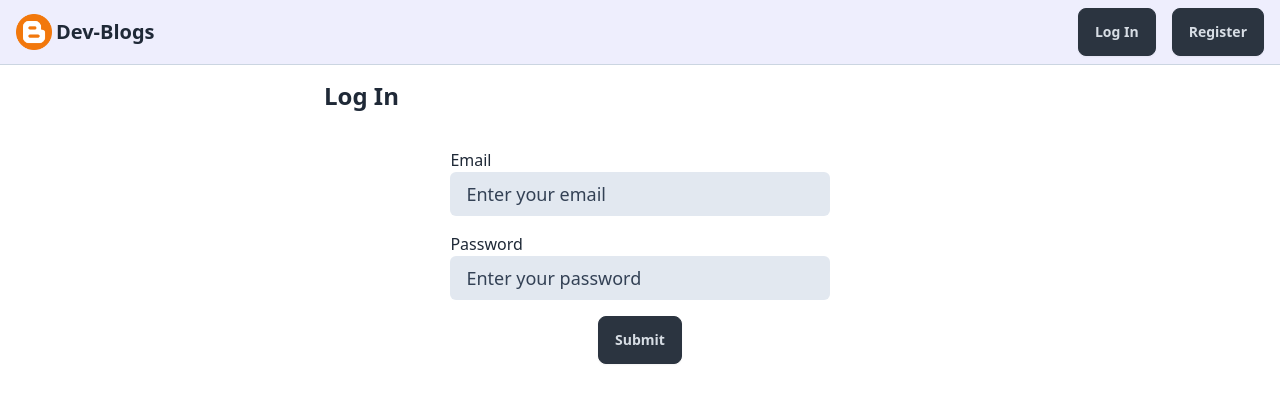
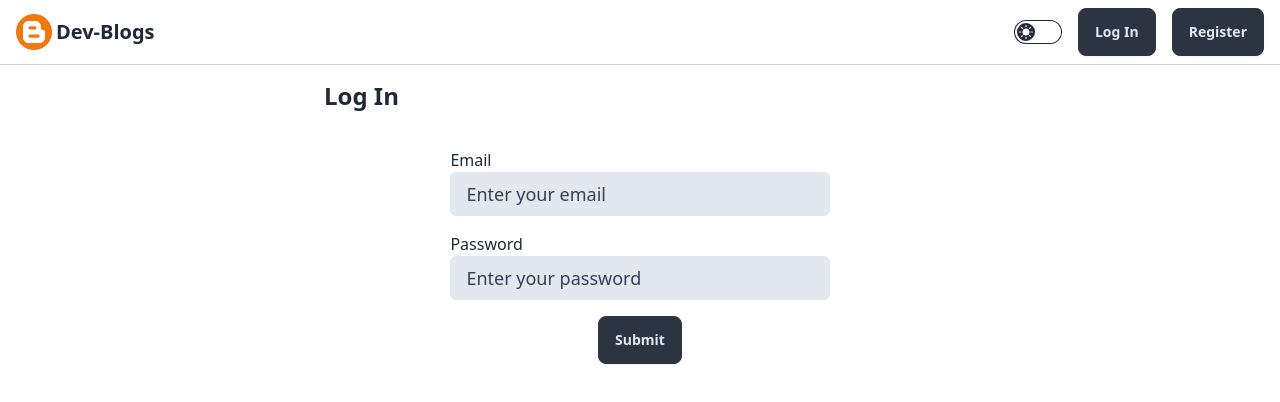
Before and after one commit to arsrivastawa/Blogs, a React (Vite) app in the folder frontend/: page /login in a window 1280 px wide. Shown: the top 402 px of the page. Built offline with nearby package versions, Linux system fonts and the light colour scheme.

Commit message:
Authentication Part Completed

```diff
--- a/frontend/src/App.jsx
+++ b/frontend/src/App.jsx
@@ -4,10 +4,12 @@ import { BrowserRouter as Router, Route, Routes } from "react-router-dom";
 import Home from "./pages/Home";
 import Login from "./components/login/Login";
 import Signup from "./components/signup/Signup";
-import { useEffect, useState } from "react";
+import { useContext, useEffect, useState } from "react";
 import axios from "axios";
+import { DataContext } from "./assets/helperFunctions/DataProvider";
 function App() {
-  const [userName, setUserName] = useState(null);
+  const User = useContext(DataContext);
+  console.log(User.userData);
   useEffect(() => {
     let token = localStorage.getItem("token");
     if (token) {
@@ -15,7 +17,8 @@ function App() {
         .post("http://localhost:3000/user", { token })
         .then((res) => {
           console.table(res.data);
-          setUserName(res.data.username);
+          User.setUser(res.data);
+          console.log(User.userData);
         })
         .catch((err) => {});
     }
@@ -23,7 +26,7 @@ function App() {
   return (
     <>
       <Router>
-        <Navbar userName={userName} />
+        <Navbar userName={User.userData.username} />
         <Routes>
           <Route path="/" element={<Home />} />
           <Route path="/login" element={<Login />} />
--- a/frontend/src/assets/helperFunctions/AuthFunctions.js
+++ b/frontend/src/assets/helperFunctions/AuthFunctions.js
@@ -4,8 +4,21 @@ export default function handleLogin(
   password,
   setMessage,
   setMessageToggler,
-  navigate
+  navigate,
+  setUser
 ) {
+  if (localStorage.getItem("token")) {
+    axios.post(
+      "http://localhost:3000/login",
+      { token },
+      {
+        headers: {
+          "Content-Type": "application/json",
+          Authorization: "TokenAlreadyExisting",
+        },
+      }
+    ).then;
+  } else {
     var pattern = /^[^\s@]+@[^\s@]+\.[^\s@]+$/;
     if (!pattern.test(email)) {
       setMessageToggler(true);
@@ -16,14 +29,24 @@ export default function handleLogin(
       }, 2000);
     } else if (email != "" && password != "") {
       axios
-      .post("http://localhost:3000/login", { email, password })
+        .post(
+          "http://localhost:3000/login",
+          { email, password },
+          {
+            headers: {
+              "Content-Type": "application/json",
+              Authorization: "TokenNotExisting",
+            },
+          }
+        )
         .then((res) => {
           if (res.data.state == "exist") {
             setMessageToggler(true);
             setMessage("Log in Success");
             localStorage.setItem("token", res.data.token);
+            setUser(res.data.userData);
             navigate("/");
-          window.location.reload();
+            // window.location.reload();
           } else if (res.data.state == "doesNotExist") {
             setMessageToggler(true);
             setMessage("Email doesn't exist in our record, plese register");
@@ -46,6 +69,7 @@ export default function handleLogin(
       setMessage("Fill All the Fields");
     }
   }
+}
 
 export function handleSignup(
   uname,
@@ -55,7 +79,8 @@ export function handleSignup(
   cnfPassword,
   setMessage,
   setMessageToggler,
-  navigate
+  navigate,
+  setUser
 ) {
   var pattern = /^[^\s@]+@[^\s@]+\.[^\s@]+$/;
   if (!pattern.test(email)) {
@@ -85,8 +110,9 @@ export function handleSignup(
             setMessageToggler(true);
             setMessage("Signup Success");
             localStorage.setItem("token", res.data.token);
+            setUser(res.data.userData);
             navigate("/");
-            window.location.reload();
+            // window.location.reload();
           } else {
             setMessageToggler(true);
             setMessage("Email already exists, please login");
--- /dev/null
+++ b/frontend/src/assets/helperFunctions/DataProvider.jsx
@@ -0,0 +1,25 @@
+import React, { createContext, useState } from "react";
+
+export const DataContext = createContext();
+
+function DataProvider({ children }) {
+  const [userData, setUserData] = useState({});
+
+  function setUser(Data) {
+    setUserData({
+      username: Data ? Data.username : null,
+      userID: Data ? Data.uid : null,
+      useremail: Data ? Data.useremail : null,
+    });
+  }
+
+  return (
+    <>
+      <DataContext.Provider value={{ userData, setUser }}>
+        {children}
+      </DataContext.Provider>
+    </>
+  );
+}
+
+export default DataProvider;
--- a/frontend/src/components/Button/Button.jsx
+++ b/frontend/src/components/Button/Button.jsx
@@ -5,7 +5,7 @@ function Button({ title, onClick }) {
     <>
       <button
         onClick={onClick}
-        className="btn btn-xs text-base sm:btn-sm md:btn-md btn-neutral"
+        className="btn btn-xs text-base sm:btn-sm md:btn-md btn-neutral text-slate-200"
       >
         {title}
       </button>
--- a/frontend/src/components/avatar/Avatar.jsx
+++ b/frontend/src/components/avatar/Avatar.jsx
@@ -18,7 +18,7 @@ function Avatar({ userName }) {
             tabIndex="0"
             className="dropdown-content z-[1] mt-1 text-slate-200 menu p-2 shadow bg-base-100 rounded-box w-36"
           >
-            <li className="mb-2 font-semibold hover:text-slate-900">
+            <li className="mb-2 font-semibold hover:text-white">
               <a className="bg-neutral">Edit Profile</a>
             </li>
             <li
@@ -28,7 +28,7 @@ function Avatar({ userName }) {
                   localStorage.removeItem("token");
                 window.location.reload();
               }}
-              className="font-semibold hover:text-slate-900"
+              className="font-semibold hover:text-white"
             >
               <a className="bg-neutral">Log out</a>
             </li>
--- a/frontend/src/components/login/Login.jsx
+++ b/frontend/src/components/login/Login.jsx
@@ -1,14 +1,16 @@
-import React, { useState } from "react";
+import React, { useContext, useState } from "react";
 import handleLogin from "../../assets/helperFunctions/AuthFunctions";
 import Input from "../InputBox/InputBox";
 import Button from "../Button/Button";
 import { useNavigate } from "react-router-dom";
+import { DataContext } from "../../assets/helperFunctions/DataProvider";
 
 function Login() {
   const [email, setEmail] = useState("");
   const [Password, setPassword] = useState("");
   const [msgToggler, setMsgToggler] = useState(false);
   const [msg, setMsg] = useState("");
+  const User = useContext(DataContext);
   const navigate = useNavigate();
   return (
     <>
@@ -55,7 +57,14 @@ function Login() {
             <Button
               title={"Submit"}
               onClick={() =>
-                handleLogin(email, Password, setMsg, setMsgToggler, navigate)
+                handleLogin(
+                  email,
+                  Password,
+                  setMsg,
+                  setMsgToggler,
+                  navigate,
+                  User.setUser
+                )
               }
             />
           </div>
--- a/frontend/src/components/navbar/Navbar.jsx
+++ b/frontend/src/components/navbar/Navbar.jsx
@@ -1,21 +1,58 @@
 import React from "react";
 import { Link } from "react-router-dom";
 import Logo from "../../assets/blogger.png";
-import Button from "../Button/Button";
 import LoginRegisterCombo from "../Button/LoginRegisterCombo";
 import Avatar from "../avatar/Avatar";
 
 function Navbar({ userName }) {
   return (
     <>
-      <div className="navbar-container bg-[#9393f327] lg:px-4 px-2 border-b-[1px] border-slate-300 fixed backdrop-blur-sm py-2 flex flex-row w-full justify-between items-center">
+      <div className="navbar-container lg:px-4 px-2 border-b-[1px] border-slate-300 fixed backdrop-blur-sm py-2 flex flex-row w-full justify-between items-center">
         <Link to={"/"}>
           <div className="logo flex flex-row items-center cursor-pointer">
             <img src={Logo} alt="Dev-Logo" className="w-9" />
             <h1 className="font-bold text-xl ml-1">Dev-Blogs</h1>
           </div>
         </Link>
-        {userName ? <Avatar userName={userName} /> : <LoginRegisterCombo />}
+        <div className="flex flex-row justify-center items-center gap-4">
+          <label className="cursor-pointer grid place-items-center">
+            <input
+              type="checkbox"
+              value="dark"
+              className="toggle theme-controller bg-base-content row-start-1 col-start-1 col-span-2"
+            />
+            <svg
+              className="col-start-1 row-start-1 stroke-base-100 fill-base-100"
+              xmlns="http://www.w3.org/2000/svg"
+              width="14"
+              height="14"
+              viewBox="0 0 24 24"
+              fill="none"
+              stroke="currentColor"
+              strokeWidth="2"
+              strokeLinecap="round"
+              strokeLinejoin="round"
+            >
+              <circle cx="12" cy="12" r="5" />
+              <path d="M12 1v2M12 21v2M4.2 4.2l1.4 1.4M18.4 18.4l1.4 1.4M1 12h2M21 12h2M4.2 19.8l1.4-1.4M18.4 5.6l1.4-1.4" />
+            </svg>
+            <svg
+              className="col-start-2 row-start-1 stroke-base-100 fill-base-100"
+              xmlns="http://www.w3.org/2000/svg"
+              width="14"
+              height="14"
+              viewBox="0 0 24 24"
+              fill="none"
+              stroke="currentColor"
+              strokeWidth="2"
+              strokeLinecap="round"
+              strokeLinejoin="round"
+            >
+              <path d="M21 12.79A9 9 0 1 1 11.21 3 7 7 0 0 0 21 12.79z"></path>
+            </svg>
+          </label>
+          {userName ? <Avatar userName={userName} /> : <LoginRegisterCombo />}
+        </div>
       </div>
     </>
   );
--- a/frontend/src/components/signup/Signup.jsx
+++ b/frontend/src/components/signup/Signup.jsx
@@ -1,8 +1,9 @@
-import React, { useState } from "react";
+import React, { useContext, useState } from "react";
 import { handleSignup } from "../../assets/helperFunctions/AuthFunctions";
 import Input from "../InputBox/InputBox";
 import Button from "../Button/Button";
 import { useNavigate } from "react-router-dom";
+import { DataContext } from "../../assets/helperFunctions/DataProvider";
 
 function Signup() {
   const [uname, setUname] = useState("");
@@ -12,6 +13,7 @@ function Signup() {
   const [cnfPassword, setCnfPassword] = useState("");
   const [msgToggler, setMsgToggler] = useState(false);
   const [msg, setMsg] = useState("");
+  const User = useContext(DataContext);
   const navigate = useNavigate();
   return (
     <>
@@ -84,7 +86,8 @@ function Signup() {
                   cnfPassword,
                   setMsg,
                   setMsgToggler,
-                  navigate
+                  navigate,
+                  User.setUser
                 );
                 console.log(msgToggler);
               }}
--- a/frontend/src/main.jsx
+++ b/frontend/src/main.jsx
@@ -2,9 +2,12 @@ import React from "react";
 import ReactDOM from "react-dom/client";
 import App from "./App.jsx";
 import "./index.css";
+import DataProvider from "./assets/helperFunctions/DataProvider.jsx";
 
 ReactDOM.createRoot(document.getElementById("root")).render(
   <React.StrictMode>
-    <App />
+    <DataProvider>
+      <App />
+    </DataProvider>
   </React.StrictMode>
 );
```
Also changed, not shown: 2 other files (tests, documents, lock files or other folders). Lines whose indentation alone changed are shown as unchanged.
